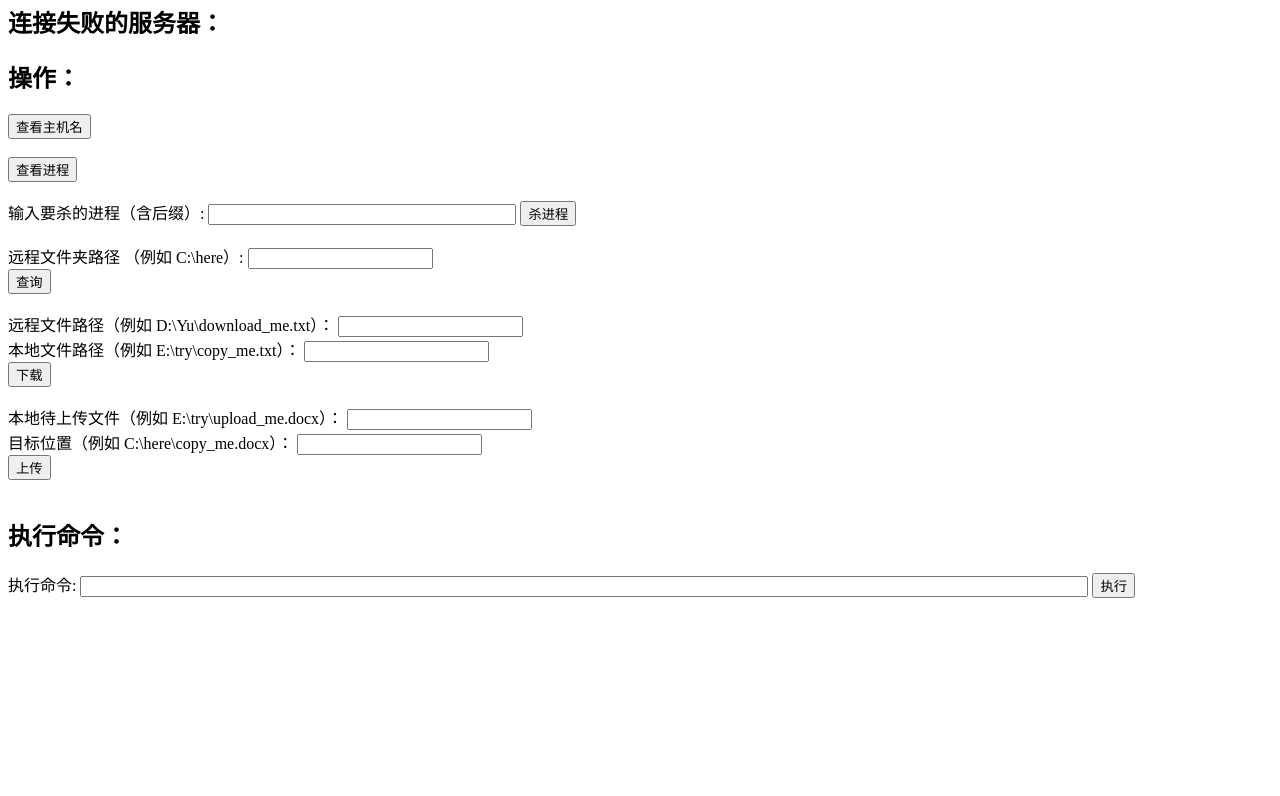
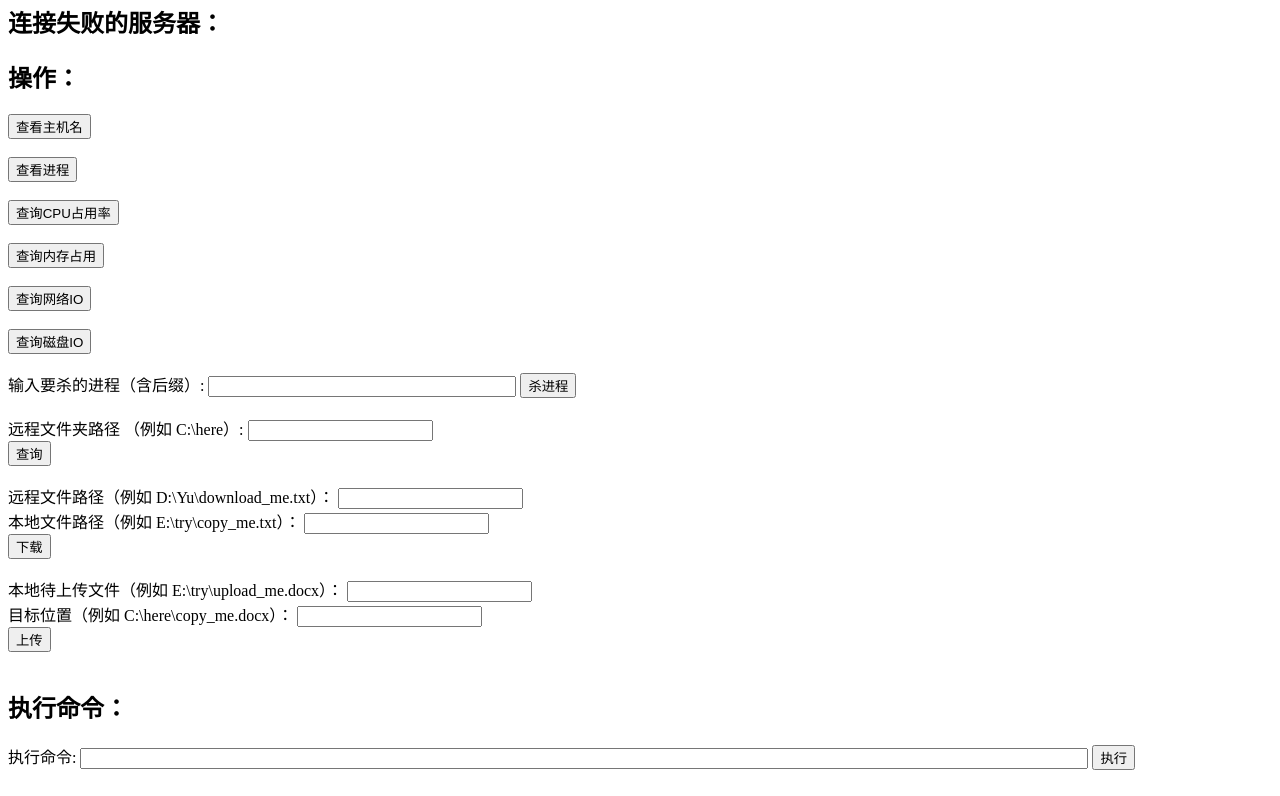
Before and after one commit to guyubs/ServerManager, a Flask app: template templates/batch_operation.html in a window 1280 px wide. Shown: the part 225-1021 px from the top of the page. Before the commit the page ends 823 px from the top, so only its background shows below. Run offline with Flask 3, Linux system fonts and the light colour scheme; the template is opened without the code that fills it, so the values that code supplies are empty.

Commit message:
增加：增加查询CPU，内存，网络IO，磁盘IO的按钮

```diff
--- a/templates/batch_operation.html
+++ b/templates/batch_operation.html
@@ -33,13 +33,31 @@
             <section>
                 <h2>操作：</h2>
                 <form method="POST" action="/batch_execute">
-                    <input type="hidden" name="command" value="hostname">
-                    <button type="submit">查看主机名</button>
+                    <button type="submit" name="command" value="hostname">查看主机名</button>
                 </form><br>
                 <form method="POST" action="/batch_execute">
-                    <input type="hidden" name="command" value="tasklist">
-                    <button type="submit">查看进程</button>
+                    <button type="submit" name="command" value="tasklist">查看进程</button>
                 </form><br>
+                <form method="POST" action="/batch_execute">
+                    <button type="submit" name="command" value='typeperf "\Processor(_Total)\% Processor Time" -sc 1'>查询CPU占用率</button>
+                </form><br>
+                <form method="POST" action="/batch_execute">
+                    <button type="submit" name="command" value='typeperf "\Memory\Available MBytes" -sc 1'>查询内存占用</button>
+                </form><br>
+                <form method="POST" action="/batch_execute">
+                    <button type="submit" name="command" value='typeperf "\Network Interface(*)\Bytes Total/sec" -sc 1'>查询网络IO</button>
+                </form><br>
+                <form method="POST" action="/batch_execute">
+                    <button type="submit" name="command" value='typeperf "\PhysicalDisk(*)\Disk Bytes/sec" -sc 1'>查询磁盘IO</button>
+                </form><br>
+
+
+
+
+
+
+
+
                 <form action="/batch_execute" method="POST" onsubmit="editCommand()">
                     <label for="command">输入要杀的进程（含后缀）:</label>
                     <input type="text" id="command" name="command" style="width: 300px;">
```
Also changed, not shown: app.py (+1 -68 lines).
